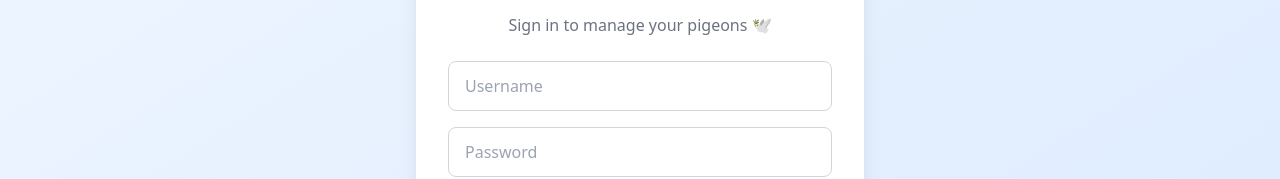
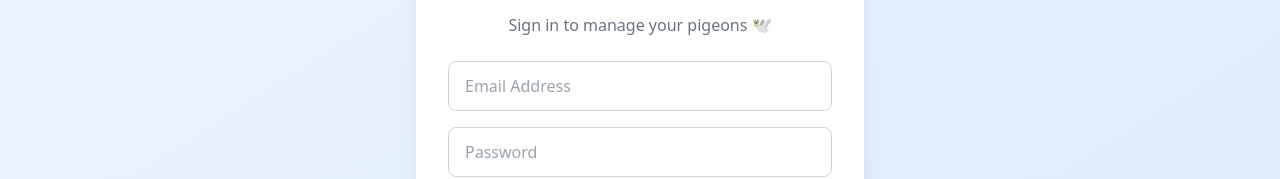
Before and after one commit to kkotorov/dovenet-ui, a React (Vite) app: page /login in a window 1280 px wide. Shown: the part 320-499 px from the top of the page. Built offline with nearby package versions, Linux system fonts and the light colour scheme.

Commit message:
login with email now

```diff
--- a/src/Tabs/BreedingTab.tsx
+++ b/src/Tabs/BreedingTab.tsx
@@ -38,7 +38,7 @@ export function BreedingTab({ adminUserId, className }: BreedingTabProps) {
 
   const fetchSeasons = async () => {
     try {
-    const url = adminUserId ? `/admin/users/${adminUserId}/breeding-seasons` : "/breeding-seasons";
+    const url = adminUserId ? `/admin/users/${adminUserId}/breeding-seasons` : "breeding/seasons";
     const res = await api.get<BreedingSeasonDTO[]>(url);
     const mapped = res.data.map((s) => ({
       id: s.id,
--- a/src/api/api.ts
+++ b/src/api/api.ts
@@ -1,8 +1,8 @@
 import axios from 'axios';
 
 const api = axios.create({
-  baseURL: 'https://api.dovenet.eu/api', // Caddy HTTPS backend
-  //baseURL:'http://localhost:8080/api',
+  //baseURL: 'https://api.dovenet.eu/api', // Caddy HTTPS backend
+  baseURL:'http://localhost:8080/api',
   withCredentials: true,
 });
 
--- a/src/api/auth.ts
+++ b/src/api/auth.ts
@@ -8,10 +8,10 @@ export const registerUser = (username: string, email: string, password: string)
 
 // Login — store token only, UserContext will fetch the profile
 export const loginUser = async (
-  username: string,
+  email: string,
   password: string
 ): Promise<{ token: string }> => {
-  const res = await api.post("/auth/login", { username, password });
+  const res = await api.post("/auth/login", { email, password });
 
   const token = res.data?.token;
   if (!token) throw new Error("No token received");
--- a/src/locales/bg/translation.json
+++ b/src/locales/bg/translation.json
@@ -150,7 +150,7 @@
   "loginPage": {
     "title": "Добре дошли отново",
     "description": "Влезте, за да управлявате гълъбите си 🕊️",
-    "usernameLabel": "Потребителско име",
+    "emailLabel": "E-mail адрес",
     "passwordLabel": "Парола",
     "loginButton": "Вход",
     "loggingInButton": "Влизане...",
--- a/src/locales/en/translation.json
+++ b/src/locales/en/translation.json
@@ -150,7 +150,7 @@
   "loginPage": {
     "title": "Welcome Back",
     "description": "Sign in to manage your pigeons 🕊️",
-    "usernameLabel": "Username",
+    "emailLabel": "Email Address",
     "passwordLabel": "Password",
     "loginButton": "Login",
     "loggingInButton": "Signing in...",
--- a/src/pages/authentication/LoginPage.tsx
+++ b/src/pages/authentication/LoginPage.tsx
@@ -9,7 +9,7 @@ export default function LoginPage() {
   const navigate = useNavigate();
   const { refreshUser } = useUser();
 
-  const [username, setUsername] = useState("");
+  const [email, setEmail] = useState("");
   const [password, setPassword] = useState("");
   const [error, setError] = useState("");
   const [loading, setLoading] = useState(false);
@@ -20,7 +20,7 @@ export default function LoginPage() {
     setLoading(true);
 
     try {
-      await loginUser(username, password);
+      await loginUser(email, password);
       await refreshUser();
       navigate("/dashboard");
     } catch (err: any) {
@@ -49,10 +49,10 @@ export default function LoginPage() {
 
         <form className="flex flex-col gap-4" onSubmit={handleLogin}>
           <input
-            type="text"
-            placeholder={t("loginPage.usernameLabel")}
-            value={username}
-            onChange={(e) => setUsername(e.target.value)}
+            type="email"
+            placeholder={t("loginPage.emailLabel")}
+            value={email}
+            onChange={(e) => setEmail(e.target.value)}
             required
             className="px-4 py-3 rounded-lg border border-gray-300 focus:outline-none focus:ring-2 focus:ring-indigo-400"
           />
```
